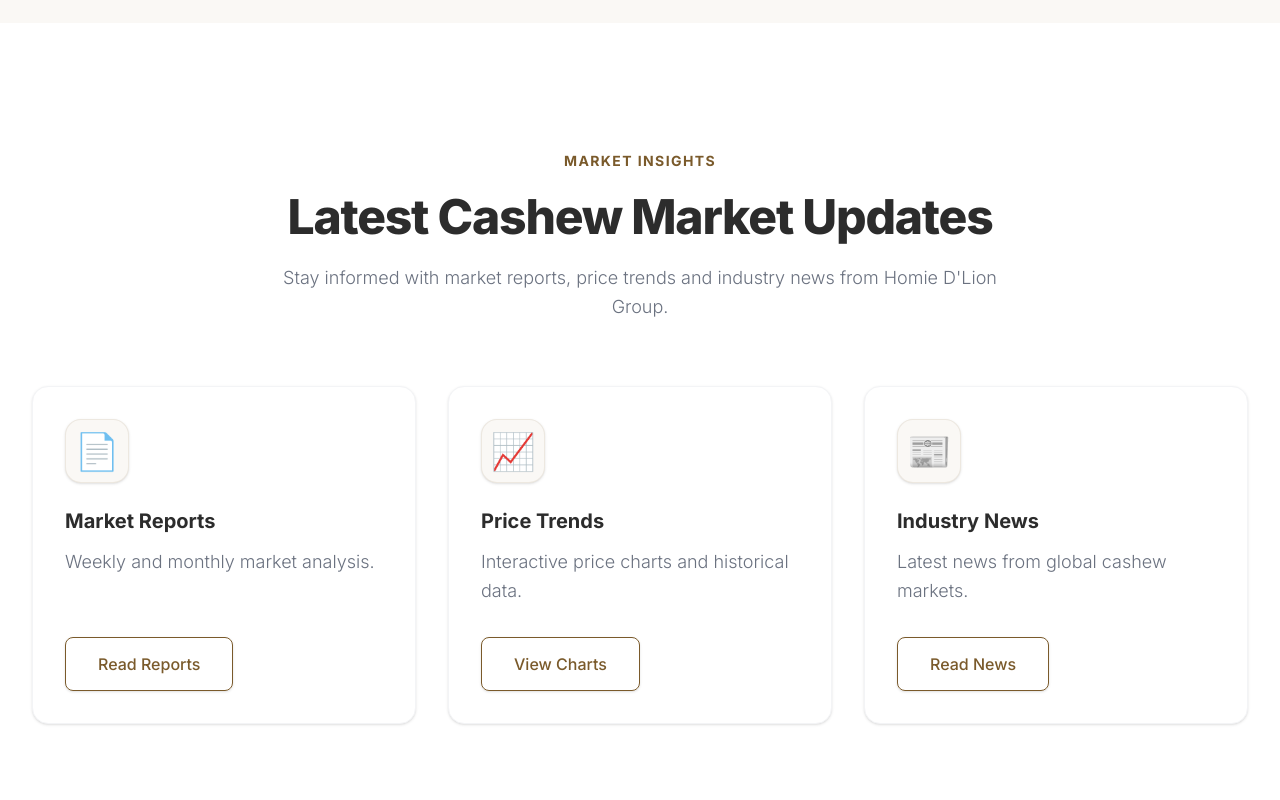
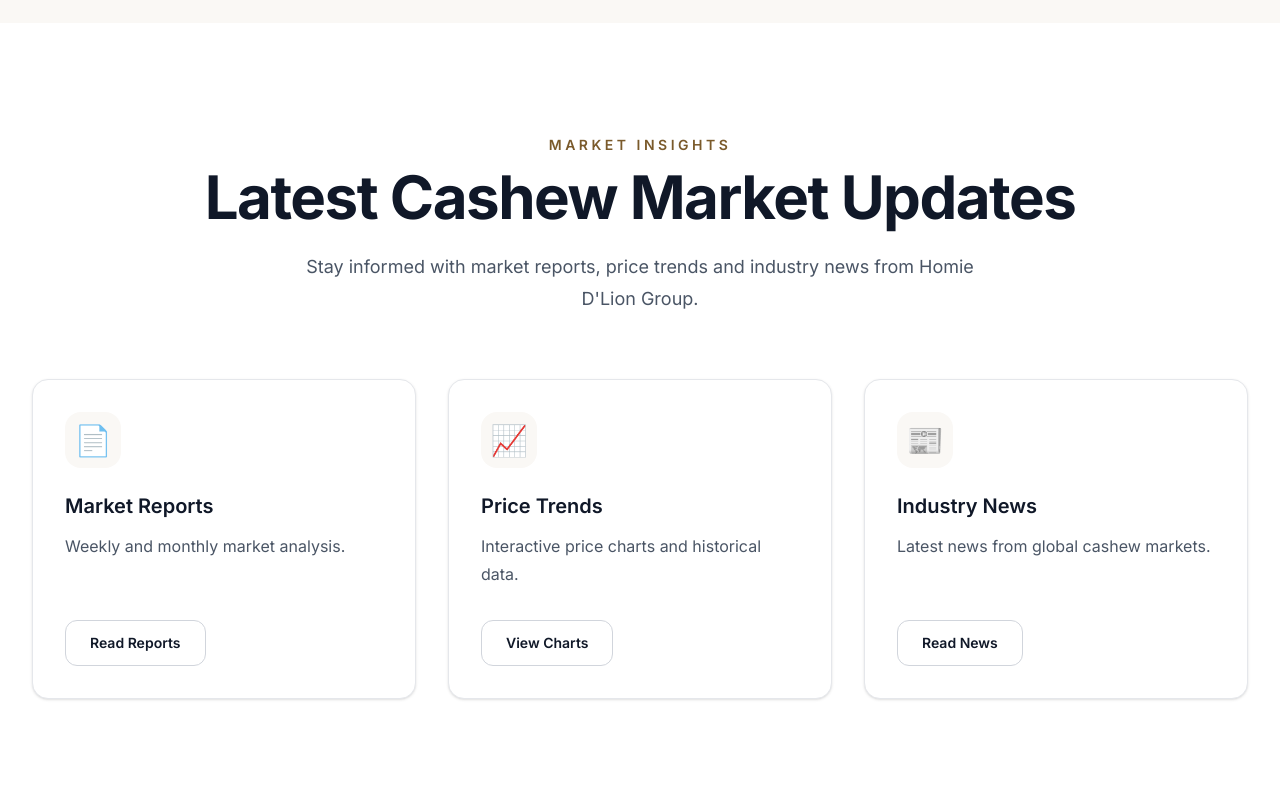
Before and after one commit to NamQuannnn/homiedlion-website, a Next.js app: page /en in a window 1280 px wide. Shown: the part 2240-3040 px from the top of the page. Built offline with nearby package versions, Linux system fonts and the light colour scheme.

Commit message:
Release v0.2.6 - Refactor Market Insights

```diff
--- a/src/components/sections/MarketInsights.tsx
+++ b/src/components/sections/MarketInsights.tsx
@@ -1,71 +1,69 @@
-import Link from 'next/link';
-import { theme } from '@/lib/theme';
+import Button from "@/components/ui/Button";
+import Card from "@/components/ui/Card";
+import Container from "@/components/ui/Container";
+import Heading from "@/components/ui/Heading";
+import Section from "@/components/ui/Section";
 
 export default function MarketInsights() {
   const insights = [
     {
-      title: 'Market Reports',
-      description: 'Weekly and monthly market analysis.',
-      icon: '📄',
-      buttonText: 'Read Reports',
-      link: '/market-insights/reports',
+      title: "Market Reports",
+      description: "Weekly and monthly market analysis.",
+      icon: "📄",
+      buttonText: "Read Reports",
+      link: "/market-insights/reports",
     },
     {
-      title: 'Price Trends',
-      description: 'Interactive price charts and historical data.',
-      icon: '📈',
-      buttonText: 'View Charts',
-      link: '/market-insights/trends',
+      title: "Price Trends",
+      description: "Interactive price charts and historical data.",
+      icon: "📈",
+      buttonText: "View Charts",
+      link: "/market-insights/trends",
     },
     {
-      title: 'Industry News',
-      description: 'Latest news from global cashew markets.',
-      icon: '📰',
-      buttonText: 'Read News',
-      link: '/market-insights/news',
+      title: "Industry News",
+      description: "Latest news from global cashew markets.",
+      icon: "📰",
+      buttonText: "Read News",
+      link: "/market-insights/news",
     },
   ];
 
   return (
-    <section className={`bg-white ${theme.layout.section}`}>
-      <div className={theme.layout.container}>
+    <Section className="bg-white">
+      <Container>
+        <Heading
+          eyebrow="MARKET INSIGHTS"
+          title="Latest Cashew Market Updates"
+          description="Stay informed with market reports, price trends and industry news from Homie D'Lion Group."
+        />
 
-        <div className="text-center max-w-3xl mx-auto mb-16 space-y-4">
-          <span className={theme.typography.sectionSubtitle}>
-            MARKET INSIGHTS
-          </span>
-          <h2 className={theme.typography.h2}>
-            Latest Cashew Market Updates
-          </h2>
-          <p className={theme.typography.bodyText}>
-            Stay informed with market reports, price trends and industry news from Homie D'Lion Group.
-          </p>
-        </div>
-
-        <div className="grid grid-cols-1 md:grid-cols-3 gap-8">
-          {insights.map((item, index) => (
-            <div key={index} className={theme.cards.base}>
-              <div className={theme.cards.iconWrapper}>
+        <div className="mt-16 grid grid-cols-1 gap-8 md:grid-cols-3">
+          {insights.map((item) => (
+            <Card key={item.link} className="flex h-full flex-col">
+              <div className="mb-6 flex h-14 w-14 items-center justify-center rounded-2xl bg-[#FAF8F5] text-3xl">
                 {item.icon}
               </div>
+
               <div className="flex-grow space-y-3">
-                <h4 className={theme.typography.h4}>
+                <h3 className="text-xl font-semibold text-gray-900">
                   {item.title}
-                </h4>
-                <p className={theme.typography.bodyText}>
+                </h3>
+
+                <p className="text-base leading-7 text-gray-600">
                   {item.description}
                 </p>
               </div>
-              <div className="pt-8 mt-auto">
-                <Link href={item.link} className={theme.buttons.outline}>
+
+              <div className="mt-8">
+                <Button href={item.link} variant="outline">
                   {item.buttonText}
-                </Link>
+                </Button>
               </div>
-            </div>
+            </Card>
           ))}
         </div>
-
-      </div>
-    </section>
+      </Container>
+    </Section>
   );
 }
```
